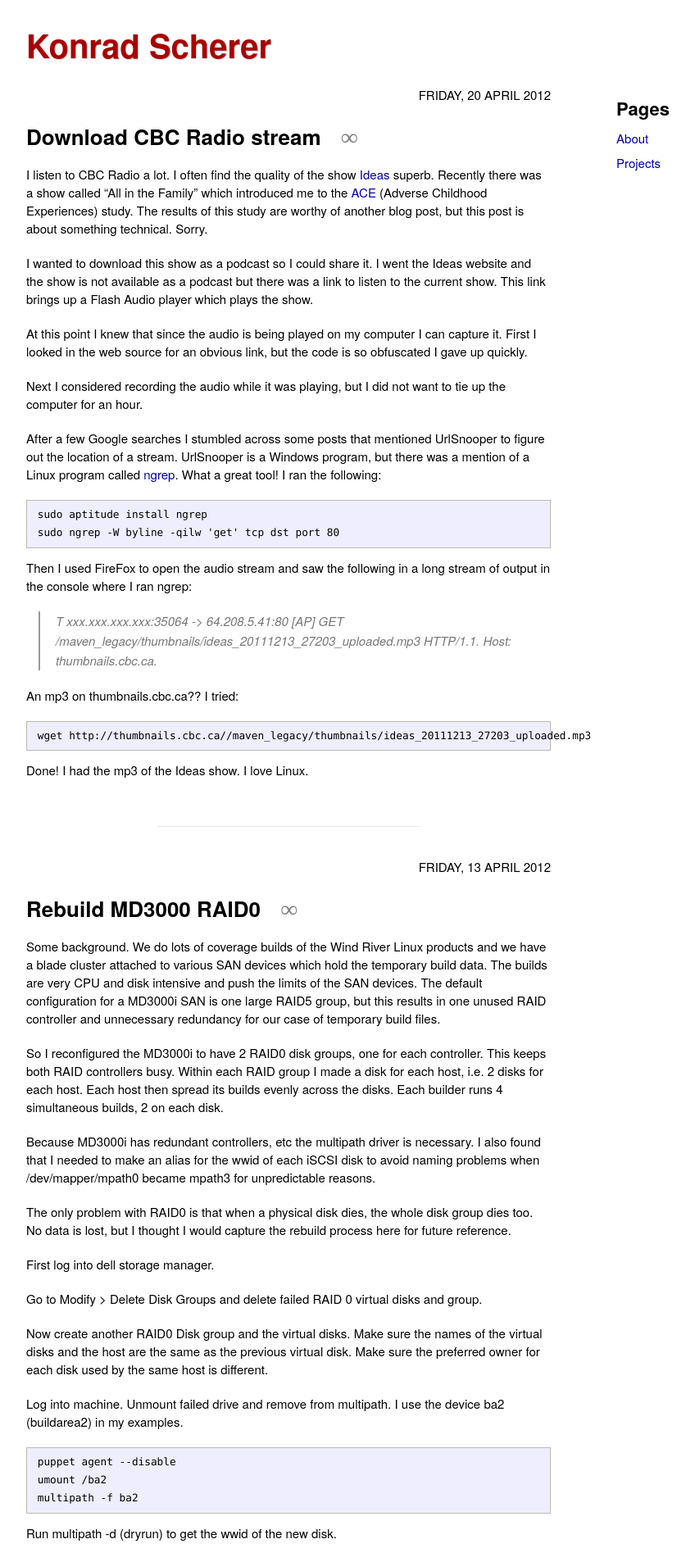
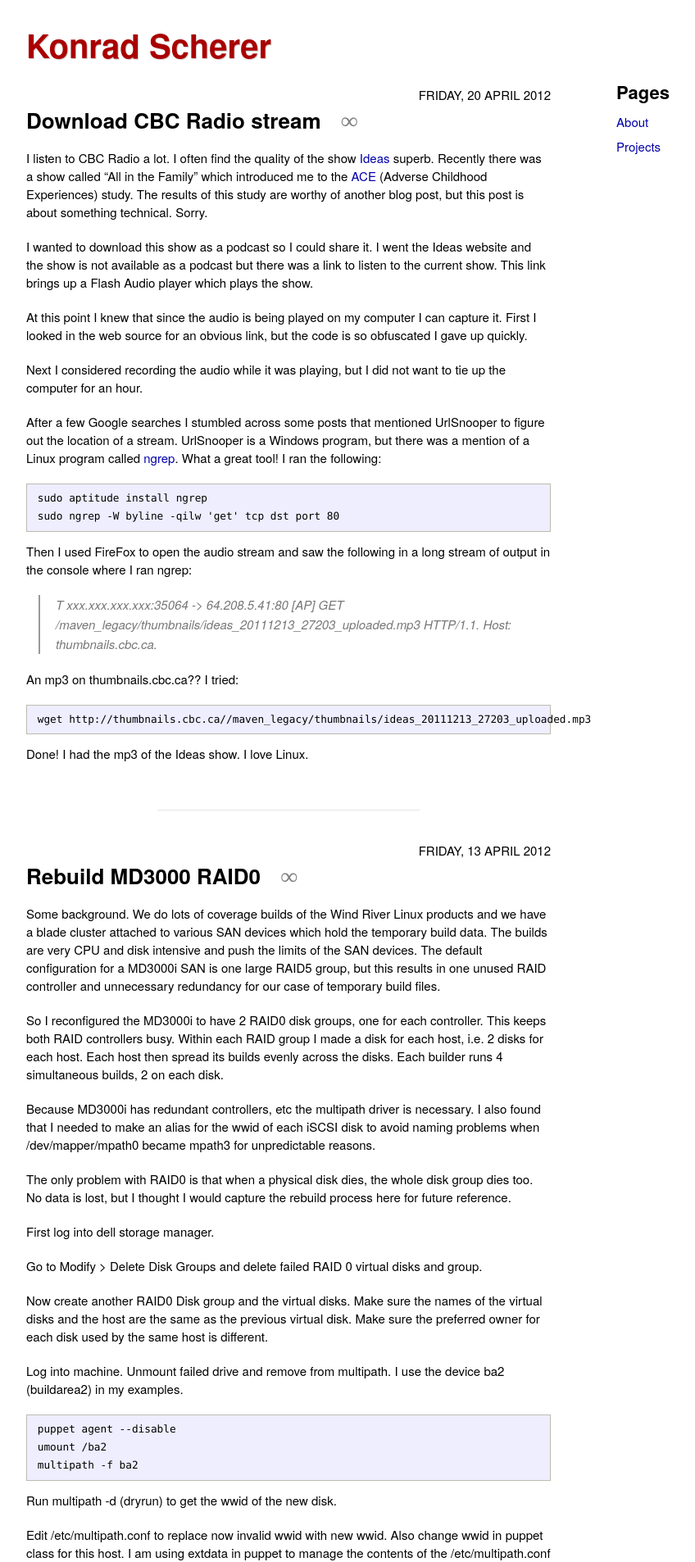
Before and after one commit to kscherer/kscherer.github.com, a Jekyll site: the page built from index.html, in a window 1280 px wide. Shown: the top 1906 px of the page at 82% size, without its empty margins (138-986 px from the left). Built offline with Jekyll 4.4.1, drawn with Linux system fonts in a browser that asks for light colours.

Commit message:
Css tweak

```diff
--- a/css/base.css
+++ b/css/base.css
@@ -66,8 +66,6 @@
     {
         font-family: "HelveticaNeue","Helvetica Neue",Helvetica,Arial,sans-serif;
         font-weight: bold;
-        margin-top: 20px;
-        margin-bottom: 20px;
         line-height: normal;
     }
 
```
